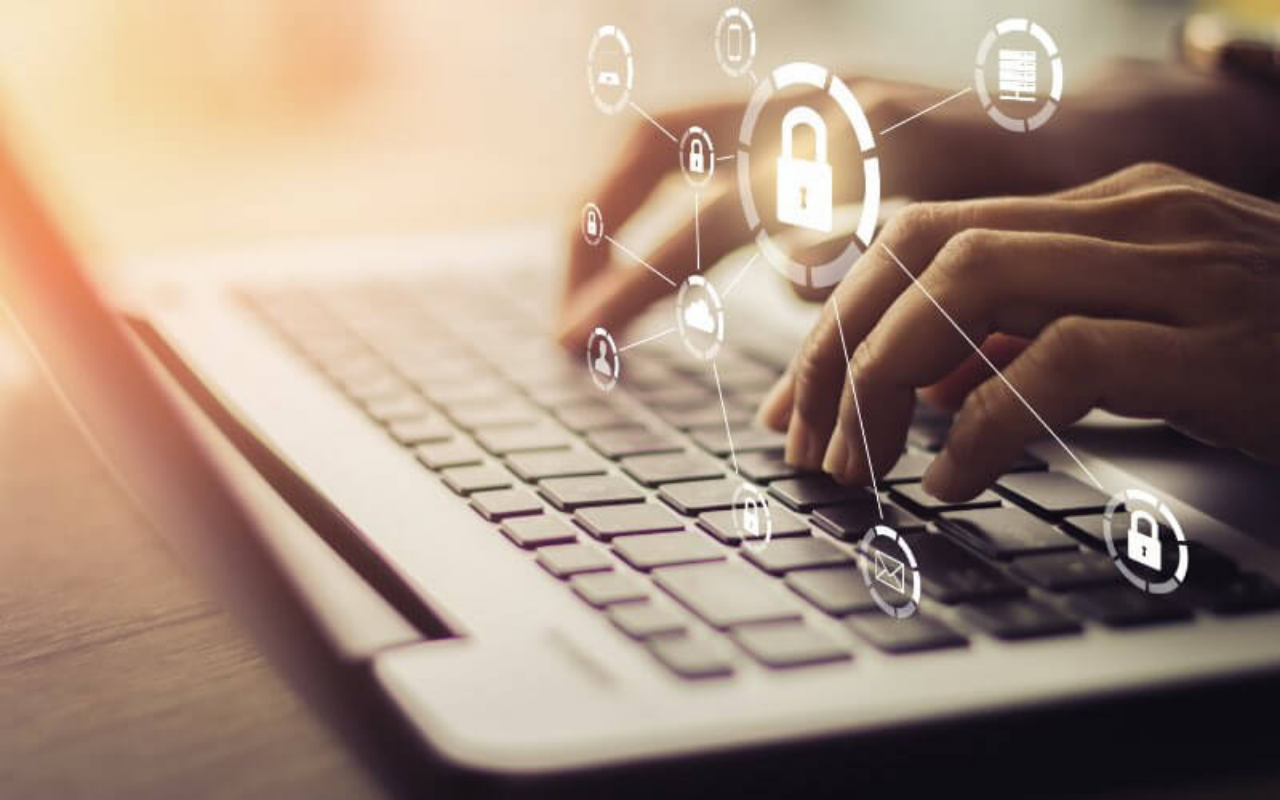
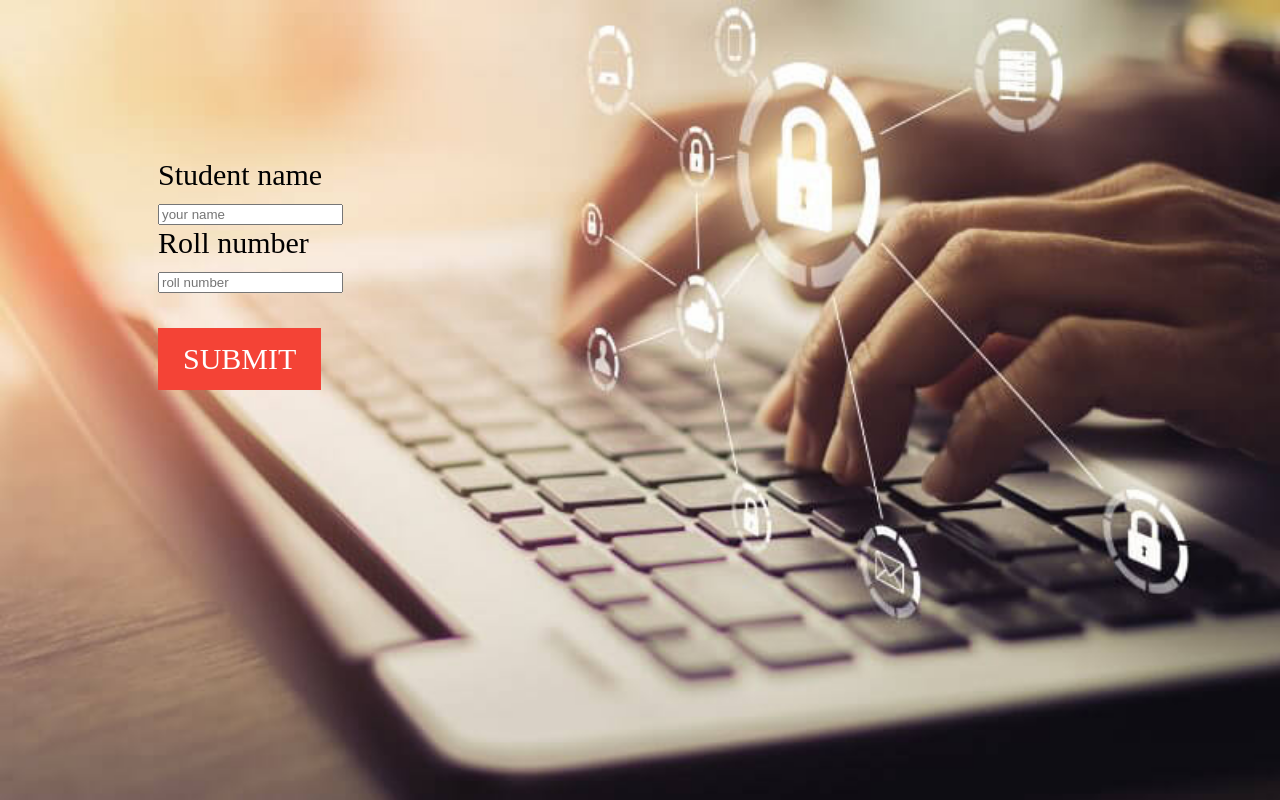
Before and after one commit to prabhuvnr/aq, a plain HTML site: page index.html in a window 1280 px wide. Drawn offline with Linux system fonts and the light colour scheme.

Commit message:
Add files via upload

```diff
--- a/index.html
+++ b/index.html
@@ -7,13 +7,32 @@ body{
 background-image:url('css/cse.jpg');
 background-repeat:no-repeat;
 background-size:100vw 100vh;}
+a:link, a:visited {
+  background-color: #f44336;
+  color: white;
+  padding: 14px 25px;
+  text-align: center;
+  text-decoration: none;
+  display: inline-block;
+}
+
+a:hover, a:active {
+  background-color: red;}
+form{
+padding:150px;
+font-size:30px;}
 
 
 </style>
 </head>
 <body>
 
-
+<div class="login">
+<form>
+<label>Student name </label><br><input type="name" placeholder="your name"/><br>
+<label>Roll number</label><br><input type="number" placeholder="roll number"/><br><br>
+ <a href="https://www.facebook.com"> SUBMIT </a>
+</form>
 
 
 
```
